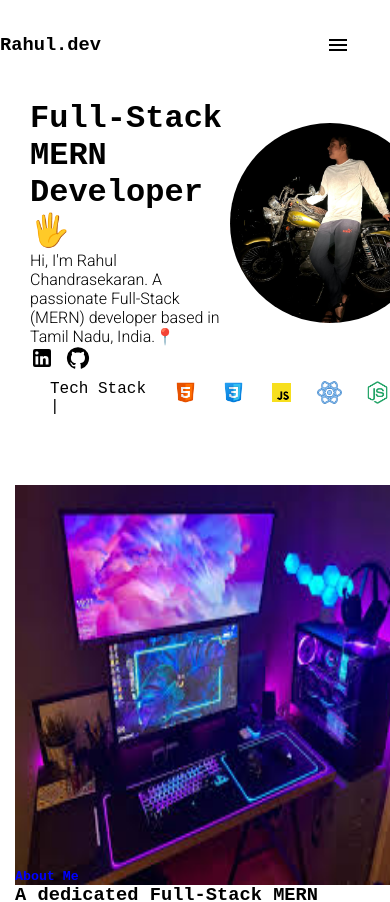
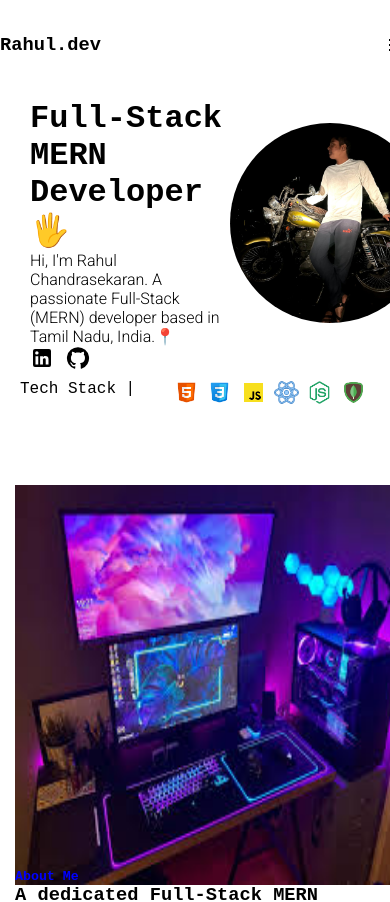
Before and after one commit to RahulChan35/Rahul-Portfolio, a React (Vite) app: page / in a window 390 px wide. Shown: the top 902 px of the page. Built offline with nearby package versions, Linux system fonts and the light colour scheme; a web font is replaced by a local one.

Commit message:
fourth commit

```diff
--- a/src/index.css
+++ b/src/index.css
@@ -130,7 +130,7 @@ p {
 }
 
 .bottom > .right {
-  width: 300px;
+  width: 200px;
   display: flex;
   align-items: center;
   justify-content: space-around;
@@ -336,7 +336,9 @@ color: blue;
 /* NAVBAR.css */
 @media only screen and (max-width: 600px) {
   .navbar {
-    width: 41s0px;
+    position: sticky;
+    top: 0;
+    width: 410px;
     margin-left: 0px;
   }
 
@@ -372,8 +374,8 @@ color: blue;
   }
 
   .home-component > .bottom {
-    margin-left: 50px;
-    width: 400px;
+    margin-left: 20px;
+    width: 350px;
   }
 }
 
```
